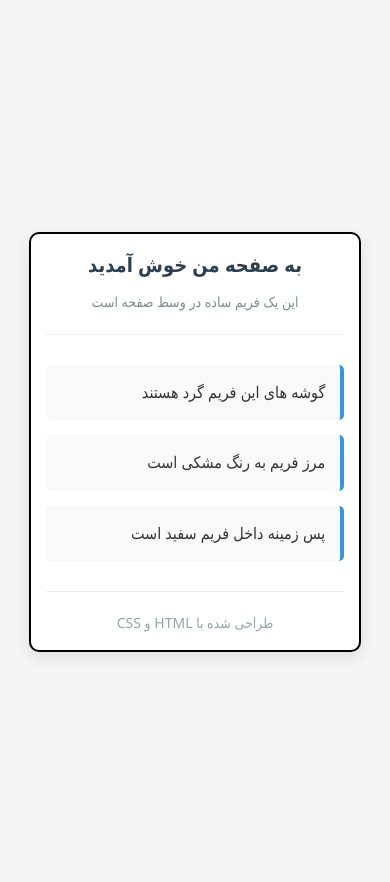
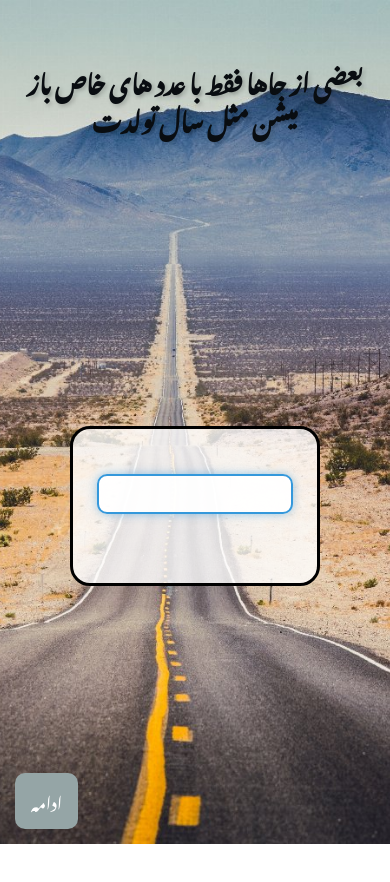
Before and after one commit to behrouzus1111-prog/my_page, a plain HTML site: page index.html in a window 390 px wide. After the commit the page ends 844 px from the top, so only its background shows below. Drawn offline with Linux system fonts and the light colour scheme; a script that the page names is missing.

Commit message:
Add files via upload

```diff
--- a/index.html
+++ b/index.html
@@ -3,28 +3,24 @@
 <head>
     <meta charset="UTF-8">
     <meta name="viewport" content="width=device-width, initial-scale=1.0">
-    <title>صفحه با فریم وسط</title>
+    <title>متن فارسی بالای کادر</title>
     <link rel="stylesheet" href="style.css">
 </head>
 <body>
-    <div class="page-container">
-        <div class="center-frame">
-            <div class="frame-header">
-                <h1>به صفحه من خوش آمدید</h1>
-                <p>این یک فریم ساده در وسط صفحه است</p>
-            </div>
+    <!-- متن فارسی بالای کادر -->
+    <h1 class="persian-text">بعضی از جاها فقط با عدد های خاص باز میشن مثل سال تولدت</h1>
 
-            <div class="frame-body">
-                <p>گوشه های این فریم گرد هستند</p>
-                <p>مرز فریم به رنگ مشکی است</p>
-                <p>پس زمینه داخل فریم سفید است</p>
-            </div>
-
-            <div class="frame-footer">
-                <p>طراحی شده با HTML و CSS</p>
-            </div>
+    <!-- کادر با گوشه‌های گرد -->
+    <div class="rounded-box">
+        <!-- اضافه کردن کادر ورود رمز -->
+        <div class="password-container">
+            <input type="password" id="passwordInput" maxlength="4" placeholder="" class="password-input">
+            <div class="error-message" id="errorMessage"></div>
         </div>
     </div>
+
+    <!-- اضافه کردن دکمه ادامه -->
+    <button id="continueBtn" class="continue-btn">ادامه</button>
 
     <script src="script.js"></script>
 </body>
--- /dev/null
+++ b/script.js
@@ -0,0 +1,112 @@
+// رمز عبور صحیح
+const CORRECT_PASSWORD = "1376";
+
+// گرفتن عناصر DOM
+const passwordInput = document.getElementById('passwordInput');
+const errorMessage = document.getElementById('errorMessage');
+const continueBtn = document.getElementById('continueBtn');
+
+// وضعیت ورود
+let isPasswordCorrect = false;
+
+// تابع بررسی رمز عبور
+function checkPassword() {
+    const enteredPassword = passwordInput.value;
+
+    // پاک کردن پیغام خطای قبلی
+    errorMessage.textContent = "";
+    errorMessage.classList.remove('show');
+
+    // بررسی اگر رمز خالی است
+    if (enteredPassword.length === 0) {
+        isPasswordCorrect = false;
+        updateContinueButton();
+        return;
+    }
+
+    // بررسی اگر رمز 4 رقمی نیست
+    if (enteredPassword.length !== 4) {
+        showError("رمز باید 4 رقمی باشد");
+        isPasswordCorrect = false;
+        updateContinueButton();
+        return;
+    }
+
+    // بررسی صحت رمز
+    if (enteredPassword === CORRECT_PASSWORD) {
+        // رمز صحیح
+        passwordInput.style.borderColor = "#27ae60";
+        passwordInput.style.boxShadow = "0 0 10px rgba(39, 174, 96, 0.5)";
+        isPasswordCorrect = true;
+        updateContinueButton();
+    } else {
+        // رمز نادرست
+        showError("رمز اشتباه است");
+        passwordInput.style.borderColor = "#e74c3c";
+        passwordInput.style.boxShadow = "0 0 10px rgba(231, 76, 60, 0.5)";
+        isPasswordCorrect = false;
+        updateContinueButton();
+    }
+}
+
+// تابع نمایش خطا
+function showError(message) {
+    errorMessage.textContent = message;
+    errorMessage.classList.add('show');
+}
+
+// تابع به‌روزرسانی وضعیت دکمه ادامه
+function updateContinueButton() {
+    continueBtn.disabled = !isPasswordCorrect;
+}
+
+// تابع هدایت به صفحه بعدی
+function goToNextPage() {
+    if (isPasswordCorrect) {
+        alert("رمز صحیح است! انتقال به صفحه بعد...");
+        // در اینجا می‌توانید به صفحه بعدی هدایت کنید
+        // window.location.href = "page2.html";
+
+        // برای نمونه یک تغییر ساده در صفحه
+        document.body.style.background = "linear-gradient(135deg, #667eea 0%, #764ba2 100%)";
+        document.querySelector('.persian-text').textContent = "خوش آمدید!";
+        document.querySelector('.rounded-box').style.display = "none";
+        continueBtn.style.display = "none";
+    }
+}
+
+// رویدادهای ورودی رمز
+passwordInput.addEventListener('input', checkPassword);
+
+// رویداد کلیک دکمه ادامه
+continueBtn.addEventListener('click', goToNextPage);
+
+// رویداد کلید Enter
+passwordInput.addEventListener('keypress', function(event) {
+    if (event.key === 'Enter' && isPasswordCorrect) {
+        goToNextPage();
+    }
+});
+
+// رویداد focus و blur روی input
+passwordInput.addEventListener('focus', function() {
+    if (this.value.length === 0) {
+        this.style.borderColor = "#3498db";
+        this.style.boxShadow = "0 0 10px rgba(52, 152, 219, 0.5)";
+    }
+});
+
+passwordInput.addEventListener('blur', function() {
+    if (this.value.length === 0) {
+        this.style.borderColor = "#ccc";
+        this.style.boxShadow = "none";
+    }
+});
+
+// مقداردهی اولیه
+updateContinueButton();
+
+// تمرکز خودکار روی فیلد رمز هنگام بارگیری صفحه
+window.addEventListener('load', function() {
+    passwordInput.focus();
+});
--- a/style.css
+++ b/style.css
@@ -1,124 +1,202 @@
-/* ریست استایل های پیش فرض مرورگر */
 * {
     margin: 0;
     padding: 0;
     box-sizing: border-box;
 }
 
-/* استایل بدنه صفحه */
+/* ایمپورت فونت فارسی */
+@import url('https://fonts.googleapis.com/css2?family=Noto+Nastaliq+Urdu&display=swap');
+
 body {
-    font-family: 'Segoe UI', Tahoma, Geneva, Verdana, sans-serif;
-    background-color: #f5f5f5;
-    color: #333;
+    background-image: url('route-66-road-trip-straight-road.jpg.fallback.jpg');
+    background-size: cover;
+    background-position: center;
+    background-repeat: no-repeat;
+    background-attachment: fixed;
     min-height: 100vh;
-    padding: 20px;
-    line-height: 1.6;
+    font-family: 'Noto Nastaliq Urdu', 'B Nazanin', Tahoma, sans-serif;
+    display: flex;
+    flex-direction: column;
+    align-items: center;
+    position: relative; /* اضافه شده */
 }
 
-/* کانتینر اصلی صفحه */
-.page-container {
+/* استایل متن فارسی */
+.persian-text {
+    font-family: 'Noto Nastaliq Urdu', 'B Nazanin', Tahoma, sans-serif;
+    font-size: 2.7rem;
+    font-weight: bold;
+    color: #090d11;
+    text-align: center;
+    margin-top: 170px;
+    margin-bottom: 80px;
+    text-shadow: 2px 2px 4px rgba(0, 0, 0, 0.2);
+    line-height: 1.6;
+    padding: 0 20px;
+    max-width: 800px;
+}
+
+/* استایل کادر */
+.rounded-box {
+    width: 300px;
+    height: 90px;
+    border: 3px solid black;
+    border-radius: 20px;
+    background-color: rgba(255, 255, 255, 0.8);
+
+    /* موقعیت کادر در یک سوم پایین */
+    position: absolute;
+    top: 60%;
+    left: 50%;
+    transform: translate(-50%, -50%);
+
+    /* اضافه شده: برای قرار دادن محتوا در وسط کادر */
     display: flex;
     justify-content: center;
     align-items: center;
-    min-height: 100vh;
 }
 
-/* فریم وسط صفحه */
-.center-frame {
-    width: 90%;
-    max-width: 600px;
-    background-color: white;
+/* استایل‌های اضافه شده برای ویژگی جدید */
 
-    /* مرز مشکی با گوشه های گرد */
-    border: 2px solid black;
-    border-radius: 15px;
-
-    /* سایه ملایم برای زیبایی */
-    box-shadow: 0 5px 15px rgba(0, 0, 0, 0.1);
-
-    /* حاشیه داخلی */
-    padding: 30px;
-
-    /* انیمیشن برای ظاهر شدن */
-    animation: fadeIn 0.5s ease-out;
+/* کانتینر رمز عبور */
+.password-container {
+    width: 100%;  /* تغییر به 100% */
+    height: 100%; /* تغییر به 100% */
+    display: flex;
+    flex-direction: column;
+    justify-content: center;
+    align-items: center;
+    position: absolute; /* اضافه کردن این خط */
+    top: 0;
+    left: 0;
 }
 
-/* هدر داخل فریم */
-.frame-header {
+/* فیلد ورود رمز */
+.password-input {
+    width: 80%;
+    height: 50px;
+    font-size: 2rem;
     text-align: center;
-    margin-bottom: 30px;
-    padding-bottom: 20px;
-    border-bottom: 1px solid #eee;
+    font-family: 'Courier New', monospace;
+    border: 2px solid #ccc;
+    border-radius: 10px;
+    outline: none;
+    background-color: rgba(255, 255, 255, 0.95);
+    transition: all 0.3s ease;
 }
 
-.frame-header h1 {
-    color: #2c3e50;
-    font-size: 28px;
-    margin-bottom: 10px;
+.password-input:focus {
+    border-color: #3498db;
+    box-shadow: 0 0 10px rgba(52, 152, 219, 0.5);
 }
 
-.frame-header p {
-    color: #7f8c8d;
-    font-size: 16px;
+.password-input::placeholder {
+    color: #999;
+    font-size: 1.5rem;
+    letter-spacing: 5px;
 }
 
-/* بدنه فریم */
-.frame-body {
-    margin-bottom: 30px;
+/* پیغام خطا */
+.error-message {
+    height: 20px;
+    margin-top: 5px;
+    color: #e74c3c;
+    font-size: 0.9rem;
+    text-align: center;
+    font-weight: bold;
+    opacity: 0;
+    transition: opacity 0.3s ease;
 }
 
-.frame-body p {
-    background-color: #f9f9f9;
-    padding: 15px;
-    margin-bottom: 15px;
-    border-right: 4px solid #3498db;
-    border-radius: 5px;
+.error-message.show {
+    opacity: 1;
 }
 
-/* فوتر فریم */
-.frame-footer {
-    text-align: center;
-    padding-top: 20px;
-    border-top: 1px solid #eee;
-    color: #95a5a6;
-    font-size: 14px;
+/* دکمه ادامه */
+.continue-btn {
+    position: absolute;
+    bottom: 30px;
+    left: 30px;
+    padding: 12px 25px;
+    font-size: 1.2rem;
+    font-family: 'Noto Nastaliq Urdu', 'B Nazanin', Tahoma, sans-serif;
+    background-color: #27ae60;
+    color: white;
+    border: none;
+    border-radius: 10px;
+    cursor: pointer;
+    transition: all 0.3s ease;
+    box-shadow: 0 4px 6px rgba(0, 0, 0, 0.1);
 }
 
-/* انیمیشن برای ظاهر شدن فریم */
-@keyframes fadeIn {
-    from {
-        opacity: 0;
-        transform: translateY(-20px);
-    }
-    to {
-        opacity: 1;
-        transform: translateY(0);
-    }
+.continue-btn:hover {
+    background-color: #219653;
+    transform: translateY(-2px);
+    box-shadow: 0 6px 8px rgba(0, 0, 0, 0.15);
 }
 
-/* رسپانسیو برای موبایل */
+.continue-btn:active {
+    transform: translateY(0);
+}
+
+.continue-btn:disabled {
+    background-color: #95a5a6;
+    cursor: not-allowed;
+    transform: none;
+    box-shadow: none;
+}
+
+/* استایل‌های ریسپانسیو */
 @media (max-width: 768px) {
-    .center-frame {
-        width: 95%;
-        padding: 20px;
+    .persian-text {
+        font-size: 1.8rem;
+        margin-top: 80px;
+        margin-bottom: 60px;
     }
 
-    .frame-header h1 {
-        font-size: 22px;
+    .rounded-box {
+        width: 280px;
+        height: 180px;
     }
 
-    .frame-header p {
-        font-size: 14px;
+    .password-input {
+        font-size: 1.8rem;
+        height: 45px;
+    }
+
+    .continue-btn {
+        font-size: 1.1rem;
+        padding: 10px 20px;
+        bottom: 20px;
+        left: 20px;
     }
 }
 
 @media (max-width: 480px) {
-    .center-frame {
-        padding: 15px;
-        border-radius: 10px;
+    .persian-text {
+        font-size: 1.5rem;
+        margin-top: 60px;
+        margin-bottom: 40px;
     }
 
-    .frame-header h1 {
-        font-size: 20px;
+    .rounded-box {
+        width: 250px;
+        height: 160px;
+    }
+
+    .password-input {
+        font-size: 1.6rem;
+        height: 40px;
+    }
+
+    .password-input::placeholder {
+        font-size: 1.2rem;
+    }
+
+    .continue-btn {
+        font-size: 1rem;
+        padding: 8px 16px;
+        bottom: 15px;
+        left: 15px;
     }
 }
```
Also changed, not shown: route-66-road-trip-straight-road.jpg.fallback.jpg (added).
